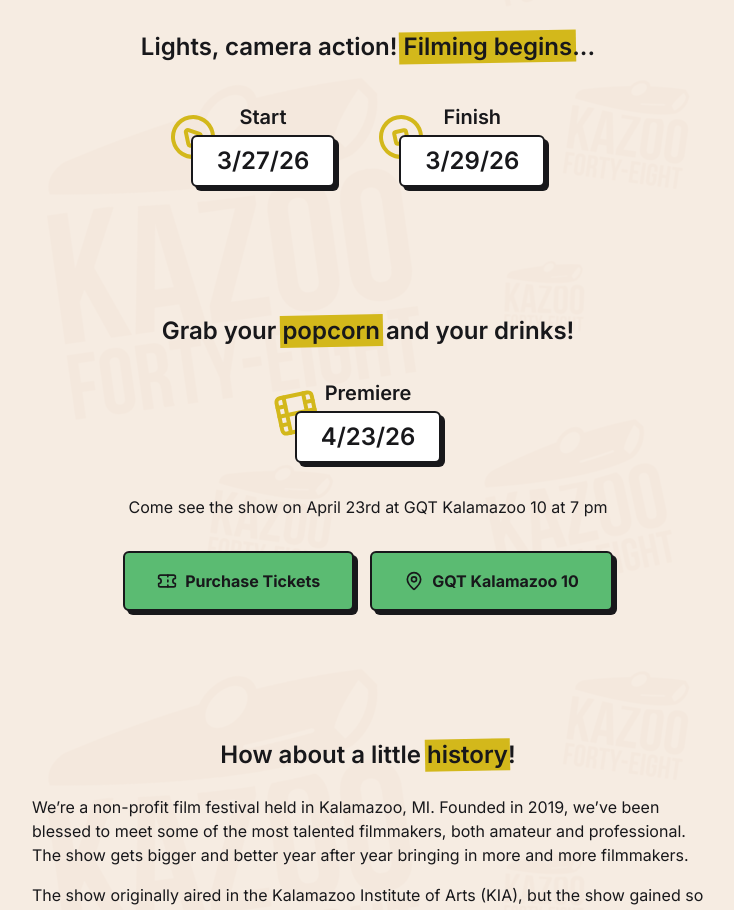
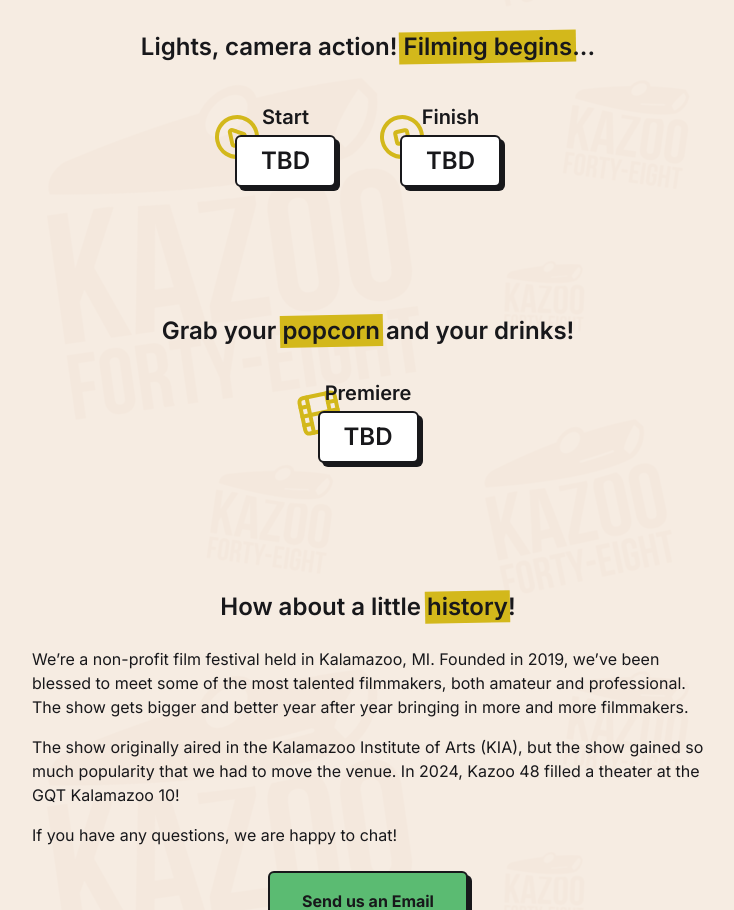
Before and after one commit to BradPreston/kazoo48, a Next.js app: page / in a window 1280 px wide. Shown: the part 1140-2050 px from the top of the page, without its empty margins (272-1006 px from the left). Built offline with nearby package versions, Linux system fonts and the light colour scheme.

Commit message:
change show dates to TBD and hide registrations

```diff
--- a/app/register/page.tsx
+++ b/app/register/page.tsx
@@ -27,11 +27,17 @@ export default function RegisterPage() {
   return (
     <div className="flex flex-1 flex-col">
       <Header />
-      <section className="mx-auto grid w-full max-w-4xl gap-5 px-6 pb-16 lg:grid-cols-[minmax(0,1fr)_320px] lg:items-start">
-        <Suspense fallback={<RegistrationWizardFallback />}>
+      {/* <section className="mx-auto grid w-full max-w-4xl gap-5 px-6 pb-16 lg:grid-cols-[minmax(0,1fr)_320px] lg:items-start"> */}
+      <section className="mx-auto grid w-full max-w-4xl gap-5 px-6 pb-16">
+        <h1 className="text-3xl font-bold text-ink sm:text-4xl mx-auto">
+          Stay tuned for registrations!
+        </h1>
+        <p className="mx-auto">Once the filming and premiere dates are determined, we will open up the registration.</p>
+        <p className="mx-auto">We cannot wait to see all of your beautiful faces!</p>
+        {/* <Suspense fallback={<RegistrationWizardFallback />}>
           <RegistrationWizard />
         </Suspense>
-        <FestivalInfo />
+        <FestivalInfo /> */}
       </section>
       <Footer />
     </div>
--- a/components/Filming.tsx
+++ b/components/Filming.tsx
@@ -43,7 +43,7 @@ export default function Filming() {
           <DateBadge
             icon={<PlayCircle size={48} />}
             label="Start"
-            date="3/27/26"
+            date="TBD"
             rotate="left"
           />
         </Reveal>
@@ -51,7 +51,7 @@ export default function Filming() {
           <DateBadge
             icon={<StopCircle size={48} />}
             label="Finish"
-            date="3/29/26"
+            date="TBD"
             rotate="left"
           />
         </Reveal>
--- a/components/Premiere.tsx
+++ b/components/Premiere.tsx
@@ -8,7 +8,7 @@ const premiereJsonLd = {
   "@type": "ScreeningEvent",
   name: "Kazoo 48 2026 Premiere & Awards",
   description:
-    "Come see the show on April 23rd at GQT Kalamazoo 10 at 7 pm.",
+    "Show date is TBD. Stay tuned!",
   image: "https://kazoo48.com/images/kazoo48-logo.webp",
   startDate: "2026-04-23T19:00:00-04:00",
   eventAttendanceMode: "https://schema.org/OfflineEventAttendanceMode",
@@ -48,14 +48,14 @@ export default function Premiere() {
       <div className="relative flex flex-col items-center gap-1">
         <h3 className="text-xl font-semibold text-ink">Premiere</h3>
         <div className="relative rounded-md border-2 border-ink bg-white px-6 py-2 text-2xl font-semibold shadow-[4px_4px_0_0_var(--color-ink)] transition-transform duration-300">
-          4/23/26
+          TBD
           <span className="absolute -top-6 -left-6 -rotate-12 text-secondary -z-10">
             <Film size={48} />
           </span>
         </div>
       </div>
 
-      <p>Come see the show on April 23rd at GQT Kalamazoo 10 at 7 pm</p>
+      {/* <p>Come see the show on April 23rd at GQT Kalamazoo 10 at 7 pm</p>
 
       <div className="flex flex-wrap justify-center gap-4">
         <Button
@@ -72,7 +72,7 @@ export default function Premiere() {
         >
           GQT Kalamazoo 10
         </Button>
-      </div>
+      </div> */}
     </section>
   );
 }
```
